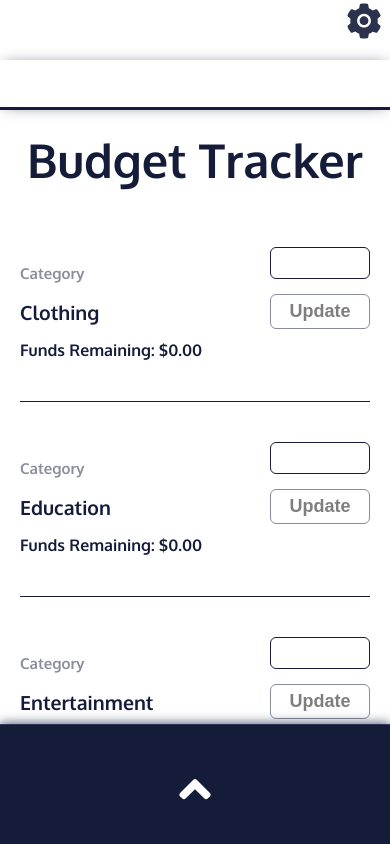
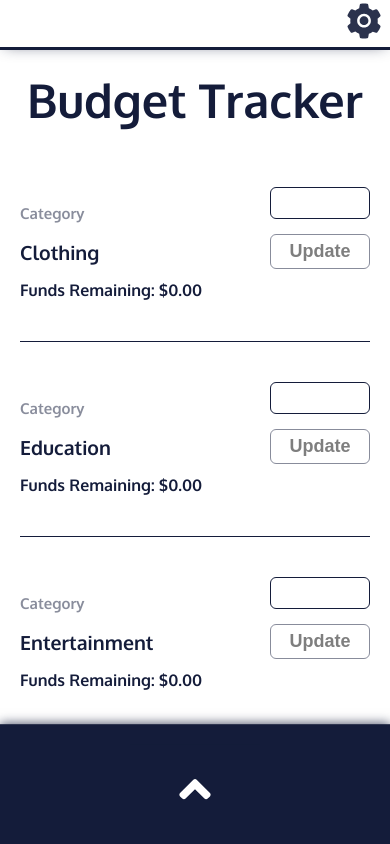
Before and after one commit to E-D-Richard/budget-tracker-webbapp, a React (Create React App) app: page / in a window 390 px wide. Shown: the top 844 px of the page. Built offline with nearby package versions, Linux system fonts and the light colour scheme.

Commit message:
remove header mediaQueries

```diff
--- a/src/assets/index.css
+++ b/src/assets/index.css
@@ -100,12 +100,6 @@ nav {
   box-shadow: var(--shadow);
 }
 
-@media screen and (max-width: 600px) {
-  header h1 {
-    margin-top: 6rem;
-  }
-}
-
 /* -------------------------------------------- main-body section ------------------------------------- */
 main {
   padding: 0 20px;
```
